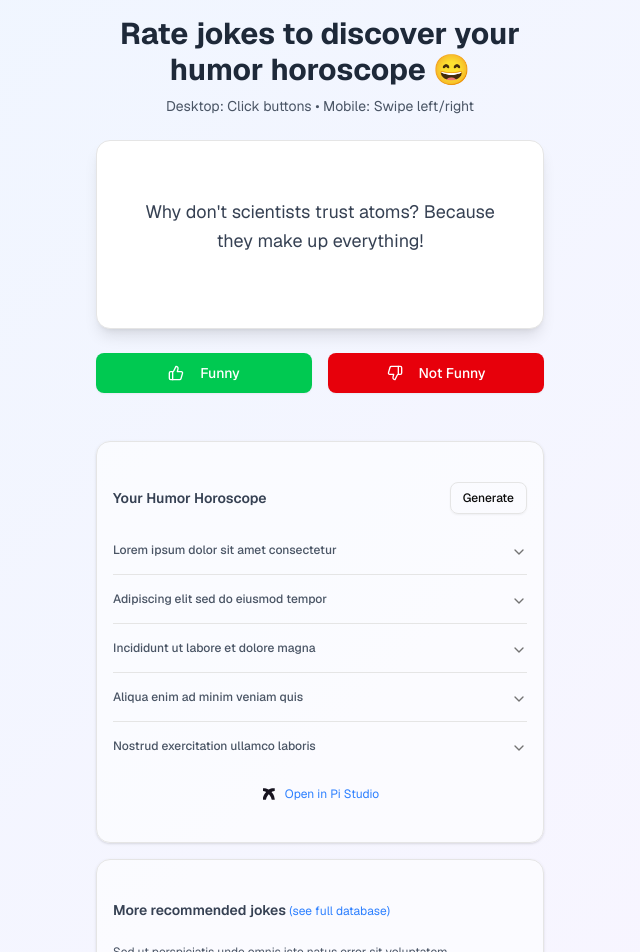
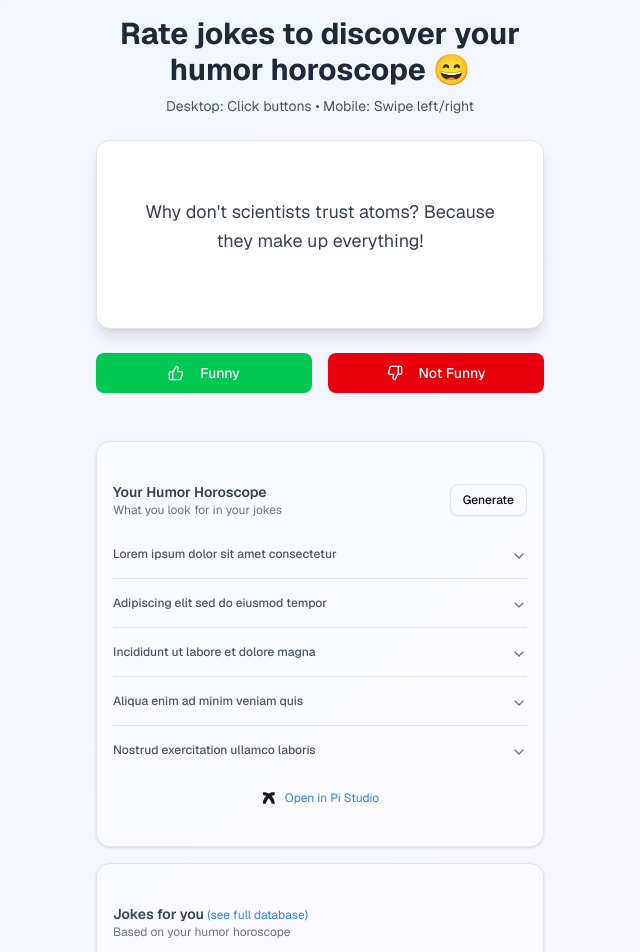
Before and after one commit to withpi/joke-recommender-demo, a Next.js app: page / in a window 1280 px wide. Shown: the top 952 px of the page, without its empty margins (320-960 px from the left). Built offline with nearby package versions, Linux system fonts and the light colour scheme.

Commit message:
feat: rename "More recommended jokes" to "Jokes for you" and add subtext
Update section titles and add relevant subtexts for clarity.

#VERCEL_SKIP

Co-authored-by: null <177645007+dhruv-2pir@users.noreply.github.com>

```diff
--- a/components/rate-jokes.tsx
+++ b/components/rate-jokes.tsx
@@ -163,7 +163,10 @@ export default function RateJokes() {
           <Card className="bg-white/60 dark:bg-gray-800/60">
             <CardContent className="p-4">
               <div className="flex items-center justify-between mb-3">
+                <div>
                   <h3 className="text-sm font-semibold text-gray-700 dark:text-gray-300">Your Humor Horoscope</h3>
+                  <p className="text-xs text-gray-500 dark:text-gray-400">What you look for in your jokes</p>
+                </div>
                 <Button size="sm" variant="outline" className="text-xs bg-transparent">
                   Generate
                 </Button>
@@ -232,8 +235,9 @@ export default function RateJokes() {
         <div className="mt-4">
           <Card className="bg-white/60 dark:bg-gray-800/60">
             <CardContent className="p-4">
-              <h3 className="text-sm font-semibold text-gray-700 dark:text-gray-300 mb-3">
-                More recommended jokes{" "}
+              <div className="mb-3">
+                <h3 className="text-sm font-semibold text-gray-700 dark:text-gray-300">
+                  Jokes for you{" "}
                   <a
                     href="#"
                     className="text-xs text-blue-500 hover:text-blue-600 dark:text-blue-400 dark:hover:text-blue-300 font-normal"
@@ -241,6 +245,8 @@ export default function RateJokes() {
                     (see full database)
                   </a>
                 </h3>
+                <p className="text-xs text-gray-500 dark:text-gray-400">Based on your humor horoscope</p>
+              </div>
               <div className="space-y-0">
                 <div className="py-3 border-b border-gray-200 dark:border-gray-600">
                   <div className="text-xs text-gray-600 dark:text-gray-400 mb-2">
```
Lines whose indentation alone changed are shown as unchanged.
